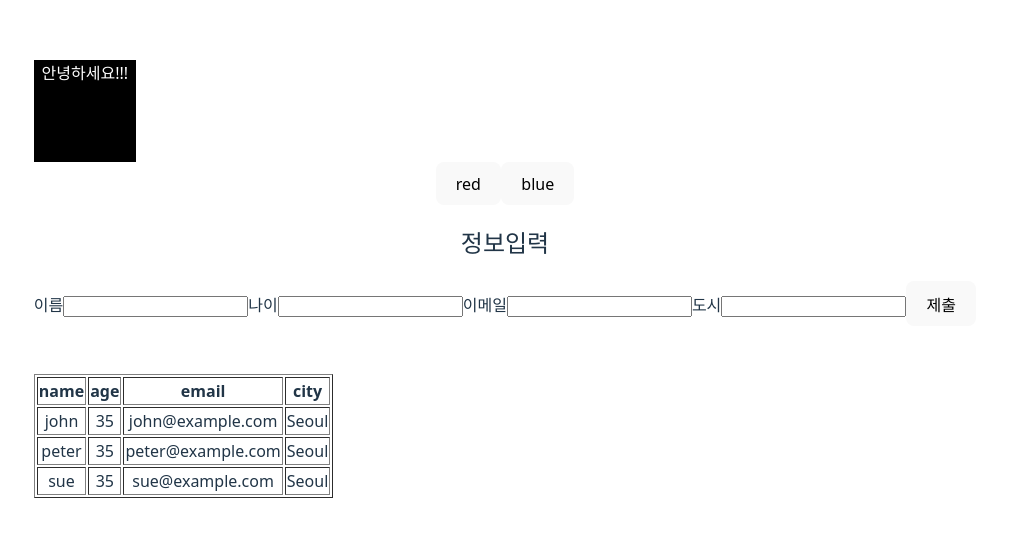
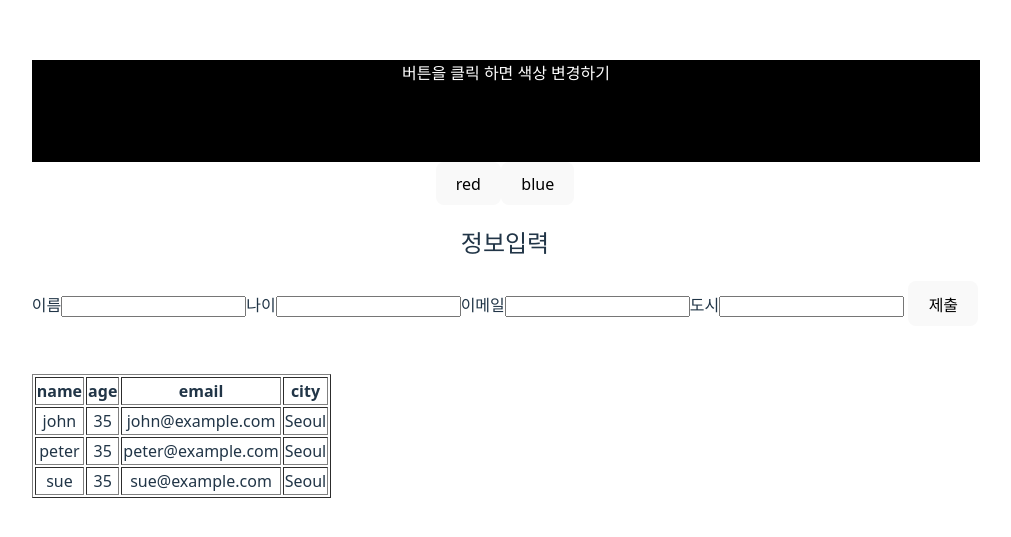
Before and after one commit to ungsik-J/ReactFrontEndWeb3rd, a React (Vite) app in the folder my-app-3rd/: page / in a window 1280 px wide. Shown: the part 121-658 px from the top of the page, without its empty margins (135-1146 px from the left). Built offline with nearby package versions, Linux system fonts and the light colour scheme.

Commit message:
chapter_02

```diff
--- a/my-app-3rd/src/chapter_02/ButtonChangeColor/ChangeColor.jsx
+++ b/my-app-3rd/src/chapter_02/ButtonChangeColor/ChangeColor.jsx
@@ -2,7 +2,7 @@ import React, { useState, useReducer } from 'react'
 
 
 const style ={
-    width: "100px",
+    width: "100%",
     height: "100px",
     backgroundColor: 'black',
     border: "1px solid black",
@@ -32,7 +32,7 @@ const ChangeColor = () => {
 
   return (
     <>
-        <div style={{...style, backgroundColor: state.color}}>안녕하세요!!!</div>
+        <div style={{...style, backgroundColor: state.color}}>버튼을 클릭 하면 색상 변경하기</div>
         <button onClick={()=>handleClick('red')}>red</button>
         <button onClick={()=>handleClick('blue')}>blue</button>
 
--- a/my-app-3rd/src/chapter_02/FormTable/Form.jsx
+++ b/my-app-3rd/src/chapter_02/FormTable/Form.jsx
@@ -26,7 +26,7 @@ const Form = ({getData}) => {
             <input type="email" name="email" onChange={handleChange}/>
             <label htmlFor='city'>도시</label>
             <input type="text" name="city" onChange={handleChange}/>
-            <button>제출</button>
+            &nbsp;<button>제출</button>
         </form>
     </>
   )
```
